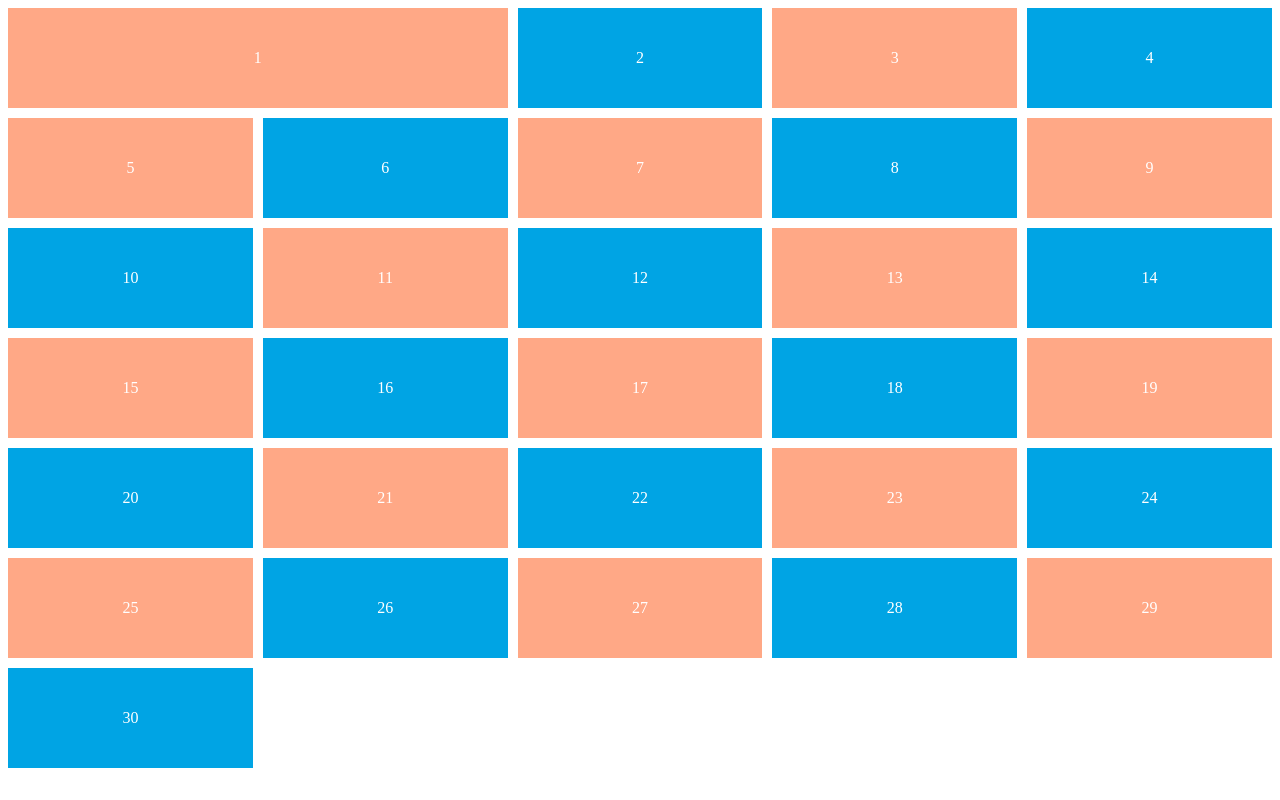
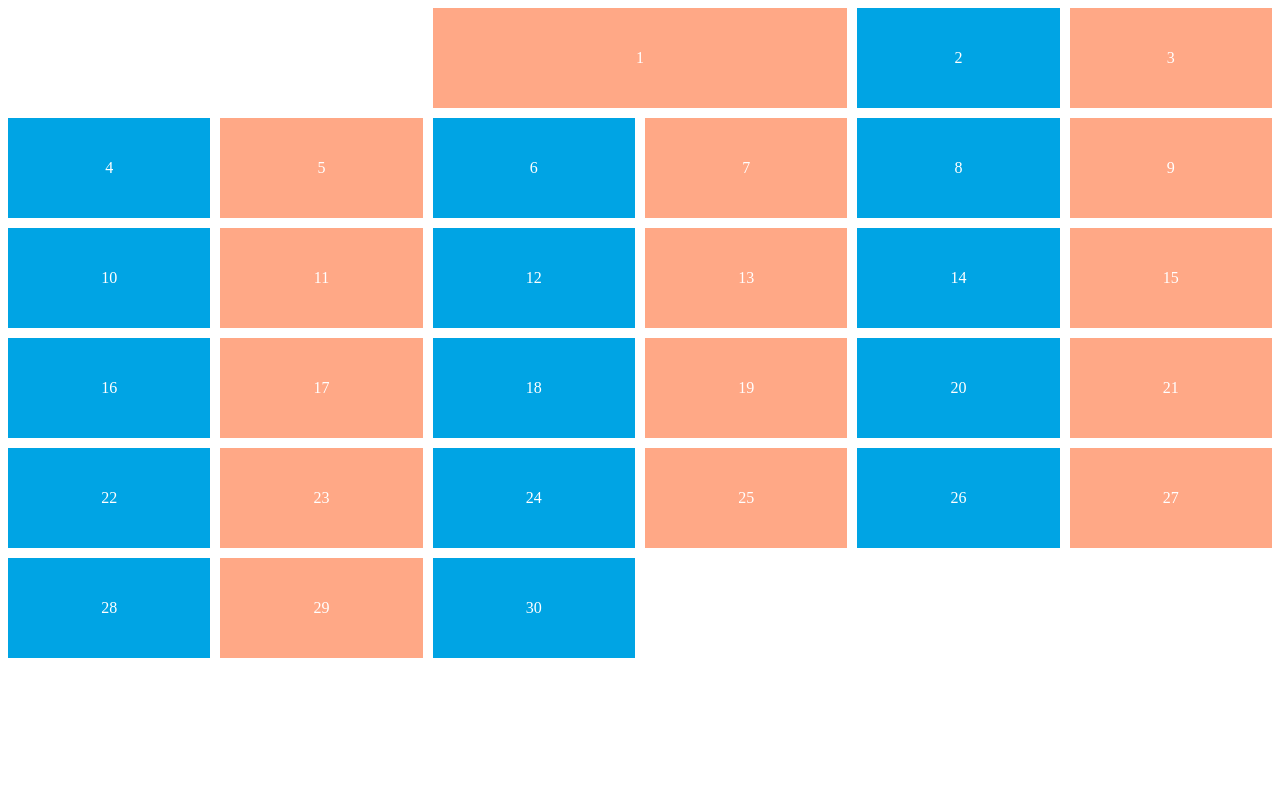
Before and after one commit to jonsoku/css_practice1, a plain HTML site: page grid.html in a window 1280 px wide. Drawn offline with Linux system fonts and the light colour scheme.

Commit message:
line naming

```diff
--- a/grid.html
+++ b/grid.html
@@ -12,7 +12,11 @@
             display:grid;
             grid-gap: 10px;
             grid-auto-rows: 100px;
-            grid-template-columns: repeat(5, 1fr);
+            /* grid-template-columns: repeat(5, 1fr); */
+            /* Line Naming and grid-auto-flow */
+            /* grid-auto-flow: row dense; /* dense : 모든 빈칸을 채운다 row로..*/
+            grid-template-columns: [first-line] 1fr [second-line] 1fr [jon-line] 1fr [kazu-line] 1fr [hiro-line] 1fr [line-line] 1fr;
+
         }
 
         .box{
@@ -31,12 +35,8 @@
         }
 
         .box:first-child{
-            /*
-            line을 기준으로 !
-            grid-column: 1 / 3;
-            */
-            grid-column-start: 1;
-            grid-column-end: 3;
+            grid-column-start: jon-line;
+            grid-column-end: hiro-line;
         }
 
 
```
Also changed, not shown: README.md.
